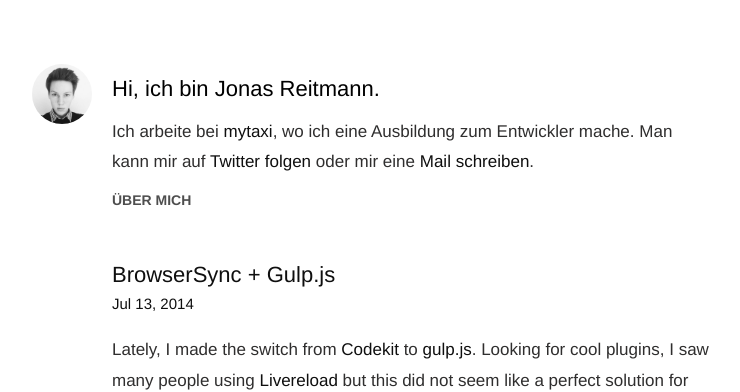
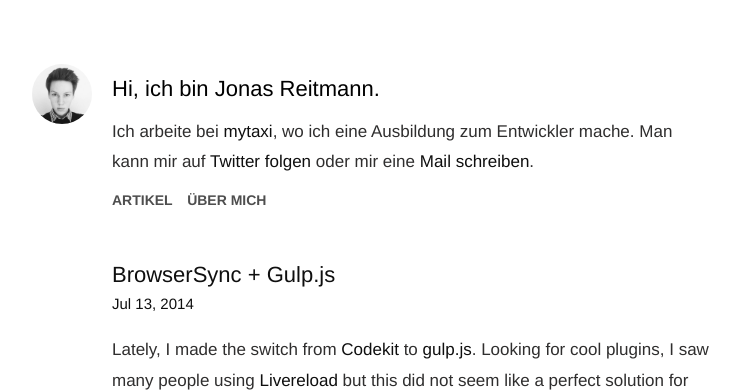
Before and after one commit to jonicious/jonas.re, a Jekyll site: the page built from index.html, in a window 1280 px wide. Shown: the top 392 px of the page, without its empty margins (228-968 px from the left). Built offline with Jekyll 4.4.1, drawn with Linux system fonts in a browser that asks for light colours.

Commit message:
Added link to index in header
Signed-off-by: Jonas Reitmann <jonas@reitmann.me>

```diff
--- a/_includes/header.html
+++ b/_includes/header.html
@@ -11,6 +11,9 @@
 
   <nav class="menu-header-container">
     <ul>
+      <li>
+        <a href="/">Artikel</a>
+      </li>
       {% for page in site.pages %}
         {% if page.title %}
           <li>
```
